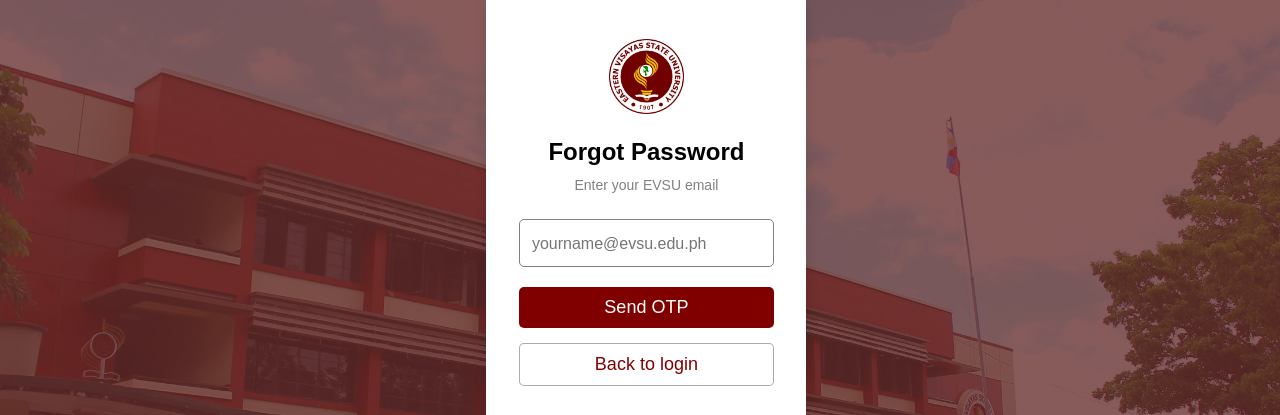
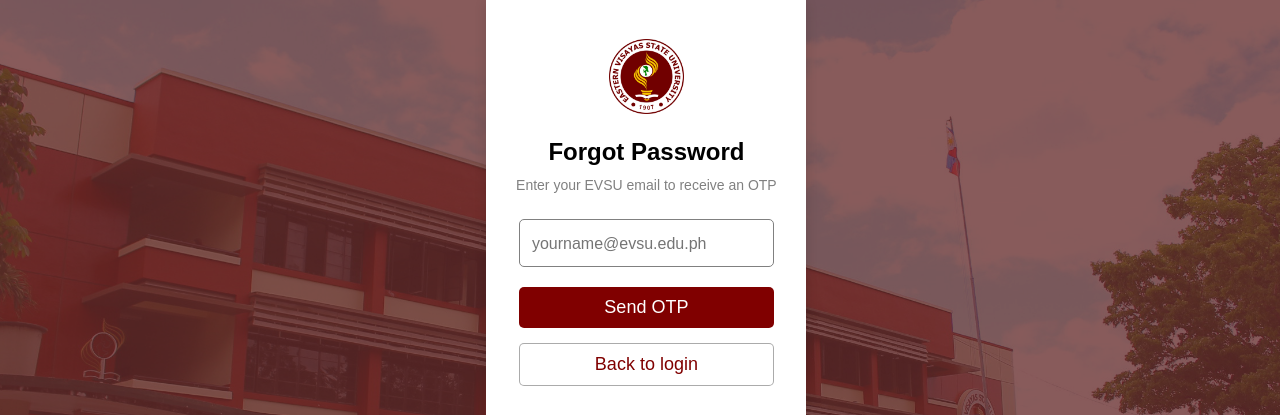
Before and after one commit to FoowsIsBack/Smart_Petitioned_Subject_Management_System_EVSU, a PHP site: page /employee/employee_forgotpass.php in a window 1280 px wide. Shown: the part 101-516 px from the top of the page. Run offline with PHP 8.4, Linux system fonts and the light colour scheme.

Commit message:
Improve forgot password email description

```diff
--- a/employee/employee_forgotpass.php
+++ b/employee/employee_forgotpass.php
@@ -13,7 +13,7 @@
         <div class="forgotpass">
             <img src="/assets/icons/evsu_logo.png" alt="evsulogo">
             <h2>Forgot Password</h2>
-            <p>Enter your EVSU email</p>
+            <p>Enter your EVSU email to receive an OTP</p>
             <div class="inputers">
                 <form action="employee_forgotpass.php" method="post">
                     <input type="email" name="email" id="email" placeholder="yourname@evsu.edu.ph" pattern="[a-zA-Z0-9._%+-]+@evsu\.edu\.ph" title="Please enter a valid EVSU email address" required>
```
